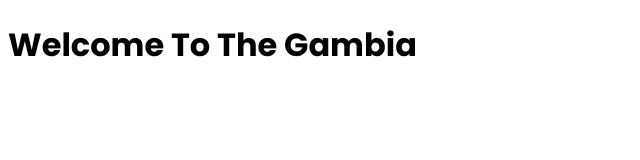
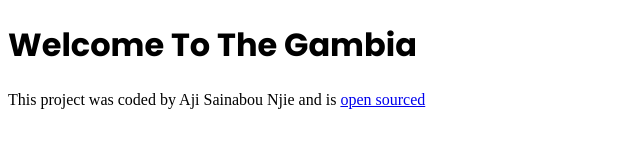
Before and after one commit to Aji-Sainabou/The-Gambia-Travel-Project, a plain HTML site: page index.html in a window 1280 px wide. Shown: the whole page, without its empty margins (0-640 px from the left). Drawn offline with Linux system fonts and the light colour scheme.

Commit message:
Added link to GitHub repository

```diff
--- a/index.html
+++ b/index.html
@@ -16,5 +16,13 @@
   </head>
   <body>
     <h1>Welcome To The Gambia</h1>
+    <footer>
+      This project was coded by Aji Sainabou Njie and is
+      <a
+        href="https://github.com/Aji-Sainabou/The-Gambia-Travel-Project"
+        target="_blank"
+        >open sourced</a
+      >
+    </footer>
   </body>
 </html>
```
